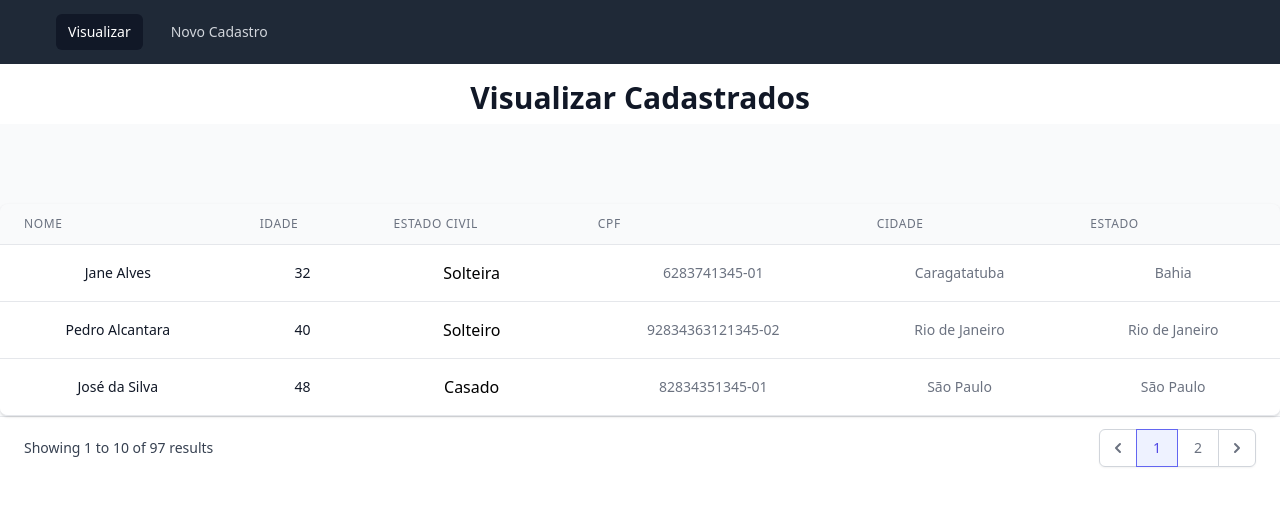
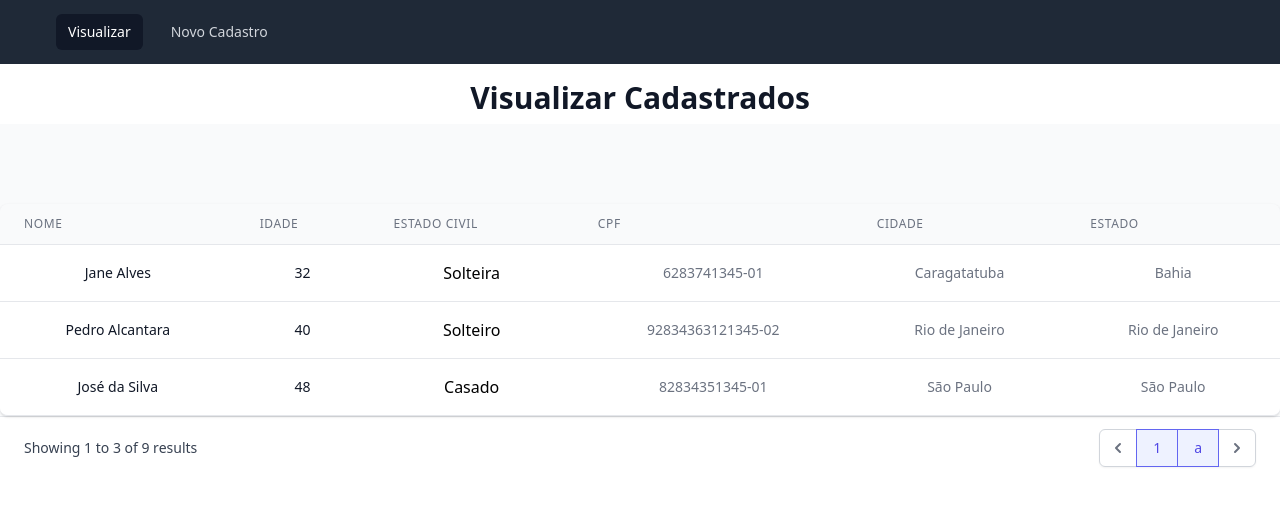
Before and after one commit to zakzc/soft_table_front, a React (Create React App) app: page / in a window 1280 px wide. Shown: the top 506 px of the page. Built offline with nearby package versions, Linux system fonts and the light colour scheme.

Commit message:
Refactoring of views inside each component, validation refactoring

```diff
--- a/src/app/components/cadastro.js
+++ b/src/app/components/cadastro.js
@@ -33,33 +33,16 @@ export default function Cadastro({ addNewPerson }) {
       setRedirect(true);
     }
   };
-  ///
-  return (
-    <>
+  /// views
+  const Header = () => {
+    return (
       <h2 className="text-2xl p-2 mt-2  font-bold leading-7 text-gray-900 sm:text-3xl sm:truncate">
         Novo Cadastro
       </h2>
-      {/* message */}
-      <div
-        className="bg-red-lightest border border-red-light text-red-dark pl-4 pr-8 py-3 rounded relative"
-        role="alert"
-      >
-        <span className="block sm:inline">
-          <span className="absolute pin-t pin-b pin-r pr-2 py-3">
-            <svg
-              className="h-6 w-6 text-red"
-              role="button"
-              xmlns="http://www.w3.org/2000/svg"
-              viewBox="0 0 20 20"
-            >
-              <title>Close</title>
-              {/* <path d="M14.348 14.849a1.2 1.2 0 0 1-1.697 0L10 11.819l-2.651 3.029a1.2 1.2 0 1 1-1.697-1.697l2.758-3.15-2.759-3.152a1.2 1.2 0 1 1 1.697-1.697L10 8.183l2.651-3.031a1.2 1.2 0 1 1 1.697 1.697l-2.758 3.152 2.758 3.15a1.2 1.2 0 0 1 0 1.698z" /> */}
-              <XIcon />
-            </svg>
-          </span>
-          {displayMessage}
-        </span>
-      </div>
+    );
+  };
+  const Form = () => {
+    return (
       <div className="bg-gray-50">
         <div className="hidden sm:block" aria-hidden="true">
           <div className="py-5">
@@ -239,7 +222,39 @@ export default function Cadastro({ addNewPerson }) {
           </div>
         </div>
       </div>
+    );
+  };
 
+  const Messages = () => {
+    return (
+      <div
+        className="bg-red-lightest border border-red-light text-red-dark pl-4 pr-8 py-3 rounded relative"
+        role="alert"
+      >
+        <span className="block sm:inline">
+          <span className="absolute pin-t pin-b pin-r pr-2 py-3">
+            <svg
+              className="h-6 w-6 text-red"
+              role="button"
+              xmlns="http://www.w3.org/2000/svg"
+              viewBox="0 0 20 20"
+            >
+              <title>Close</title>
+              {/* <path d="M14.348 14.849a1.2 1.2 0 0 1-1.697 0L10 11.819l-2.651 3.029a1.2 1.2 0 1 1-1.697-1.697l2.758-3.15-2.759-3.152a1.2 1.2 0 1 1 1.697-1.697L10 8.183l2.651-3.031a1.2 1.2 0 1 1 1.697 1.697l-2.758 3.152 2.758 3.15a1.2 1.2 0 0 1 0 1.698z" /> */}
+              <XIcon />
+            </svg>
+          </span>
+          {displayMessage}
+        </span>
+      </div>
+    );
+  };
+  ///
+  return (
+    <>
+      <Header />
+      <Messages />
+      <Form />
       {redirect ? <Redirect push to="/" /> : null}
     </>
   );
--- a/src/app/components/table.js
+++ b/src/app/components/table.js
@@ -2,15 +2,85 @@ import { useState } from "react";
 import { ChevronLeftIcon, ChevronRightIcon } from "@heroicons/react/solid";
 
 export default function Table(props) {
-  const [list, setList] = useState(props[0]);
+  const [list] = useState(props[0]);
   const [curPage, setCurPage] = useState(1);
   const [pageBegin, setPageBegin] = useState(0);
   const [pageEnd, setPageEnd] = useState(3);
+  const [numberOfPages] = useState(Math.round(list.length / 3));
   const [people] = useState(list.slice(pageBegin, pageEnd));
-  console.log("hhh", people.slice(pageBegin, pageEnd));
+  console.log("-->", people, numberOfPages);
+
+  // views
+  const Pages = () => {
+    return (
+      <p className="z-10 bg-indigo-50 border-indigo-500 text-indigo-600 relative inline-flex items-center px-4 py-2 border text-sm font-medium">
+        a
+      </p>
+    );
+  };
+  const Pagination = () => {
+    return (
+      <div className="bg-white px-4 py-3 flex items-center justify-between border-t border-gray-200 sm:px-6">
+        <div className="flex-1 flex justify-between sm:hidden">
+          <a
+            href="#"
+            className="relative inline-flex items-center px-4 py-2 border border-gray-300 text-sm font-medium rounded-md text-gray-700 bg-white hover:bg-gray-50"
+          >
+            Previous
+          </a>
+          <a
+            href="#"
+            className="ml-3 relative inline-flex items-center px-4 py-2 border border-gray-300 text-sm font-medium rounded-md text-gray-700 bg-white hover:bg-gray-50"
+          >
+            Next
+          </a>
+        </div>
+        <div className="hidden sm:flex-1 sm:flex sm:items-center sm:justify-between">
+          <div>
+            <p className="text-sm text-gray-700">
+              Showing <span className="font-medium">{pageBegin + 1}</span> to{" "}
+              <span className="font-medium">{pageEnd}</span> of{" "}
+              <span className="font-medium">{list.length}</span> results
+            </p>
+          </div>
+          <div>
+            <nav
+              className="relative z-0 inline-flex rounded-md shadow-sm -space-x-px"
+              aria-label="Pagination"
+            >
+              <a
+                href="#"
+                className="relative inline-flex items-center px-2 py-2 rounded-l-md border border-gray-300 bg-white text-sm font-medium text-gray-500 hover:bg-gray-50"
+              >
+                <span className="sr-only">Previous</span>
+                <ChevronLeftIcon className="h-5 w-5" aria-hidden="true" />
+              </a>
+              {/* Current: "z-10 bg-indigo-50 border-indigo-500 text-indigo-600", Default: "bg-white border-gray-300 text-gray-500 hover:bg-gray-50" */}
+
+              <a
+                href="#"
+                aria-current="page"
+                className="z-10 bg-indigo-50 border-indigo-500 text-indigo-600 relative inline-flex items-center px-4 py-2 border text-sm font-medium"
+              >
+                1
+              </a>
+              <Pages />
+              <a
+                href="#"
+                className="relative inline-flex items-center px-2 py-2 rounded-r-md border border-gray-300 bg-white text-sm font-medium text-gray-500 hover:bg-gray-50"
+              >
+                <span className="sr-only">Next</span>
+                <ChevronRightIcon className="h-5 w-5" aria-hidden="true" />
+              </a>
+            </nav>
+          </div>
+        </div>
+      </div>
+    );
+  };
+  const Table = () => {
     return (
       <>
-      {/* Table */}
         <h2 className="text-2xl font-bold leading-7 p-2 mt-2 text-gray-900 sm:text-3xl sm:truncate">
           Visualizar Cadastrados
         </h2>
@@ -95,67 +165,13 @@ export default function Table(props) {
             </div>
           </div>
         </div>
-      {/* pagination */}
-      <div className="bg-white px-4 py-3 flex items-center justify-between border-t border-gray-200 sm:px-6">
-        <div className="flex-1 flex justify-between sm:hidden">
-          <a
-            href="#"
-            className="relative inline-flex items-center px-4 py-2 border border-gray-300 text-sm font-medium rounded-md text-gray-700 bg-white hover:bg-gray-50"
-          >
-            Previous
-          </a>
-          <a
-            href="#"
-            className="ml-3 relative inline-flex items-center px-4 py-2 border border-gray-300 text-sm font-medium rounded-md text-gray-700 bg-white hover:bg-gray-50"
-          >
-            Next
-          </a>
-        </div>
-        <div className="hidden sm:flex-1 sm:flex sm:items-center sm:justify-between">
-          <div>
-            <p className="text-sm text-gray-700">
-              Showing <span className="font-medium">1</span> to{" "}
-              <span className="font-medium">10</span> of{" "}
-              <span className="font-medium">97</span> results
-            </p>
-          </div>
-          <div>
-            <nav
-              className="relative z-0 inline-flex rounded-md shadow-sm -space-x-px"
-              aria-label="Pagination"
-            >
-              <a
-                href="#"
-                className="relative inline-flex items-center px-2 py-2 rounded-l-md border border-gray-300 bg-white text-sm font-medium text-gray-500 hover:bg-gray-50"
-              >
-                <span className="sr-only">Previous</span>
-                <ChevronLeftIcon className="h-5 w-5" aria-hidden="true" />
-              </a>
-              {/* Current: "z-10 bg-indigo-50 border-indigo-500 text-indigo-600", Default: "bg-white border-gray-300 text-gray-500 hover:bg-gray-50" */}
-              <a
-                href="#"
-                aria-current="page"
-                className="z-10 bg-indigo-50 border-indigo-500 text-indigo-600 relative inline-flex items-center px-4 py-2 border text-sm font-medium"
-              >
-                1
-              </a>
-              <a
-                href="#"
-                className="bg-white border-gray-300 text-gray-500 hover:bg-gray-50 relative inline-flex items-center px-4 py-2 border text-sm font-medium"
-              >
-                2
-              </a>
-              <a
-                href="#"
-                className="relative inline-flex items-center px-2 py-2 rounded-r-md border border-gray-300 bg-white text-sm font-medium text-gray-500 hover:bg-gray-50"
-              >
-                <span className="sr-only">Next</span>
-                <ChevronRightIcon className="h-5 w-5" aria-hidden="true" />
-              </a>
-            </nav>
-          </div>
-        </div>
-      </div>
+      </>
+    );
+  };
+  return (
+    <>
+      <Table />
+      <Pagination />
     </>
   );
 }
```
Lines whose indentation alone changed are shown as unchanged.
